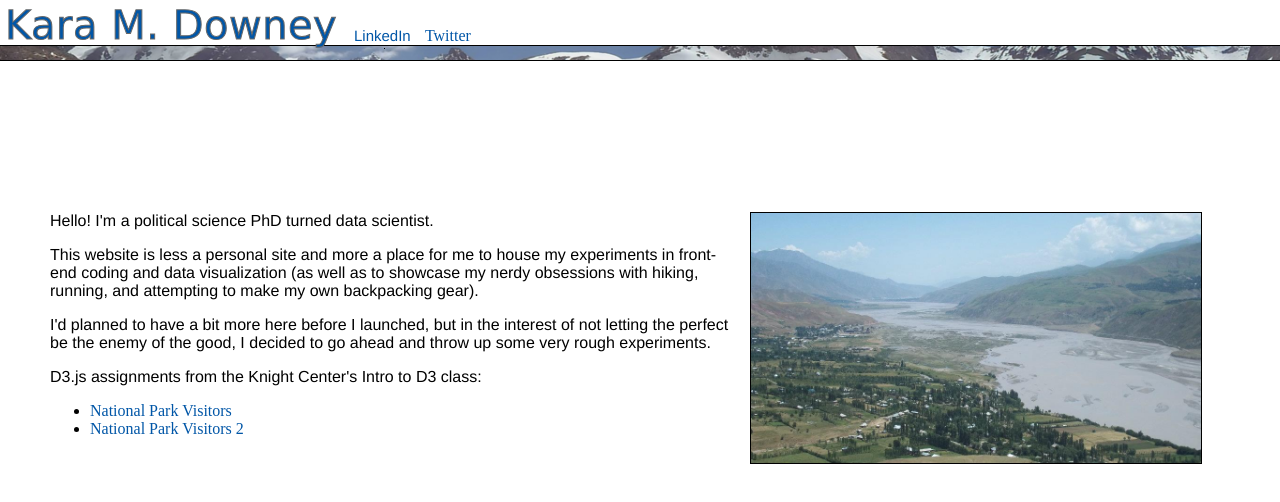
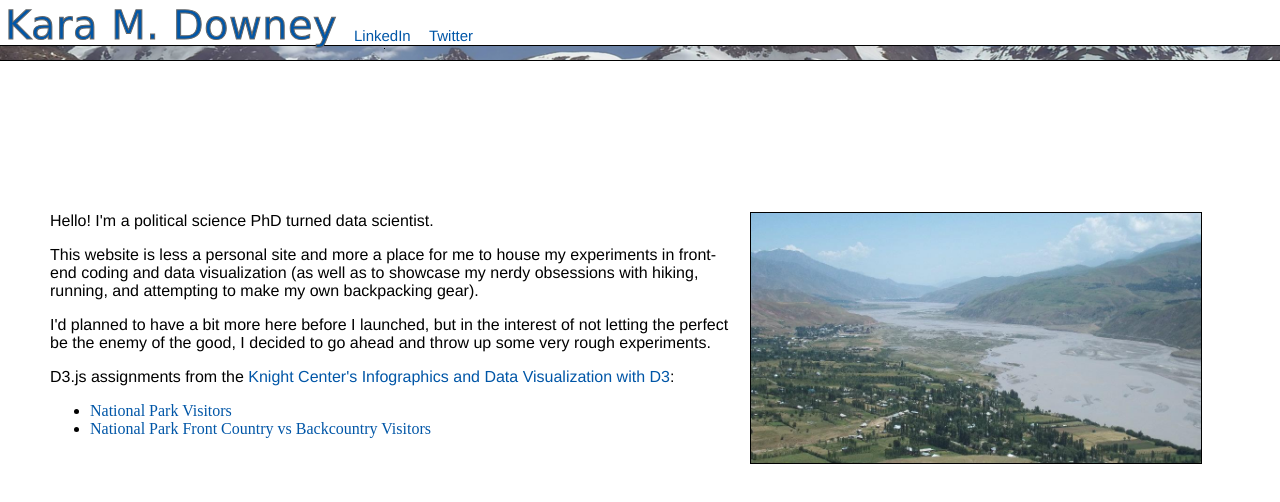
Before and after one commit to KaraDowney/karadowney.github.io, a plain HTML site: page beta.html in a window 1280 px wide. Drawn offline with nearby package versions, Linux system fonts and the light colour scheme.

Commit message:
Update beta.html

```diff
--- a/beta.html
+++ b/beta.html
@@ -6,7 +6,7 @@
 <body>
 <div id="wrapper">
 	<div id="header">Kara M. Downey</div>
-<div id="menu"><a href="https://www.linkedin.com/in/karamdowney" class="menu" target = _blank> LinkedIn </a> <a href = "http://www.twitter.com/karadowney" target = _blank>Twitter</a> </div>
+<div id="menu"><a href="https://www.linkedin.com/in/karamdowney" class="menu" target = _blank> LinkedIn </a> <a href = "http://www.twitter.com/karadowney" class = "menu" target = _blank>Twitter</a> </div>
 	<div id="mountain"></div>
 	<div id="content">
 	<p class="content"><div style="float:right; padding-left:8px; padding-bottom:8px;"><img src="rashtvalley.jpg" style="border:solid black 1px;" alt="Gharm, Tajikistan. Summer 2011" width="450px" height="250px"></div></p>
@@ -15,10 +15,10 @@
 <p class="content">This website is less a personal site and more a place for me to house my experiments in front-end coding and data visualization (as well as to showcase my nerdy obsessions with hiking, running, and attempting to make my own backpacking gear). </p>
 
 <p class = "content">I'd planned to have a bit more here before I launched, but in the interest of not letting the perfect be the enemy of the good, I decided to go ahead and throw up some very rough experiments.</p>
-	<p class = "content">D3.js assignments from the Knight Center's Intro to D3 class:
+	<p class = "content">D3.js assignments from the <a href="http://journalismcourses.org/D3.html" target = _blank>Knight Center's Infographics and Data Visualization with D3</a>:
 	<ul>
 	<li><a href="http://bl.ocks.org/karadowney/ac8f1e36181ecfbfc0e1" target = _blank>National Park Visitors</a></li>
-	<li><a href="http://bl.ocks.org/karadowney/f142768c60ccf0abf9f9" target_blank>National Park Visitors 2</a></li>
+	<li><a href="http://bl.ocks.org/karadowney/f142768c60ccf0abf9f9" target_blank>National Park Front Country vs Backcountry Visitors</a></li>
 	</ul></p>
 
 
```
